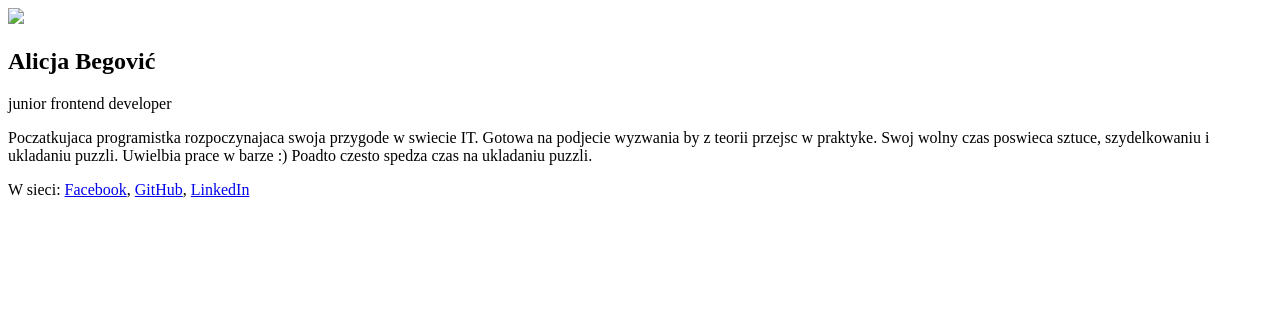
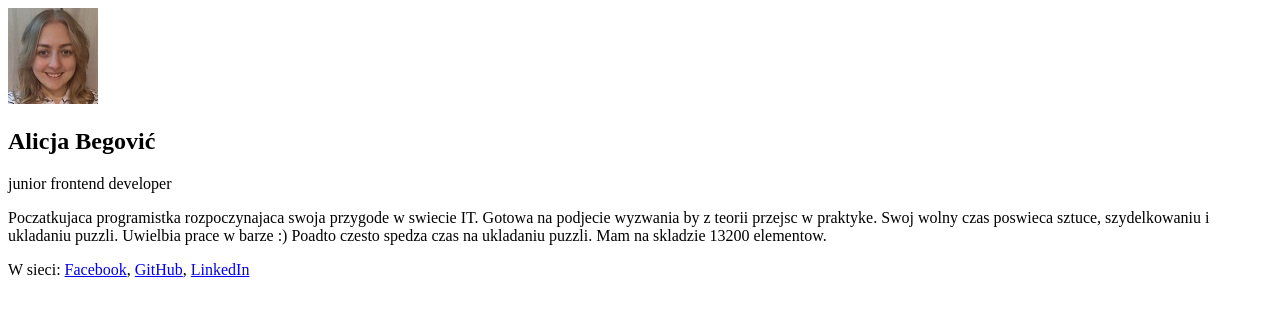
Before and after one commit to alicja-begovic/business-card, a plain HTML site: page src/pages/index.html in a window 1280 px wide. Drawn offline with Linux system fonts and the light colour scheme.

Commit message:
profile photo

```diff
--- a/src/pages/index.html
+++ b/src/pages/index.html
@@ -20,7 +20,7 @@
 <body>
   <main class="main">
     <article class="person">
-      <img class="person__picture" src='/Photo.jpg'>
+      <img class="person__picture" src='/src/assets/img/my_photo.jpg'>
       <div>
         <header class="persone__info">
           <h1 class="person__name">Alicja Begović</h1>
@@ -29,7 +29,7 @@
         <p class="person__description person__description--withMargin"><span class="special">Poczatkujaca
             programistka</span> rozpoczynajaca swoja przygode w swiecie IT. Gotowa na
           <span class="special">podjecie wyzwania</span> by z teorii
-          przejsc w praktyke. Swoj wolny czas poswieca sztuce, szydelkowaniu i ukladaniu puzzli. Uwielbia prace w barze :) Poadto czesto spedza czas na ukladaniu puzzli.
+          przejsc w praktyke. Swoj wolny czas poswieca sztuce, szydelkowaniu i ukladaniu puzzli. Uwielbia prace w barze :) Poadto czesto spedza czas na ukladaniu puzzli. Mam na skladzie 13200 elementow.
         </p>
         <p class="person__links">W sieci: <a href="#" class="person__link">Facebook</a>, <a href="#"
             class="person__link">GitHub</a>, <a href="#" class="person__link">LinkedIn</a></p>
--- a/webpack.common.js
+++ b/webpack.common.js
@@ -5,7 +5,7 @@ module.exports = {
   /* here you can define another js file */
   entry: {
     index: "./src/js/index.js",
-    another: "./src/js/another.js",
+    //another: "./src/js/another.js",
   },
   output: {
     filename: "[name].[hash:8].js",
```
